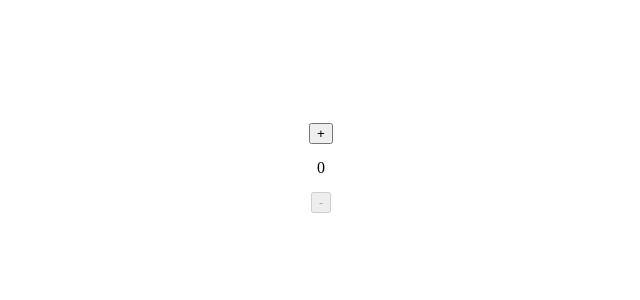
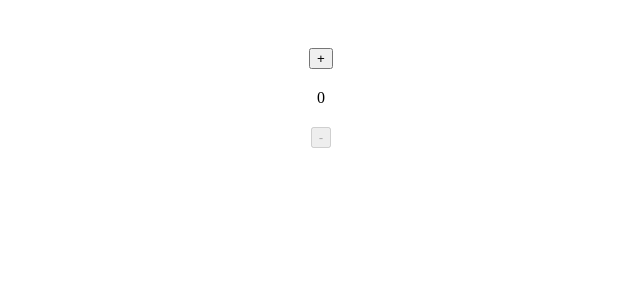
Before and after one commit to carlast22/typescript-example, a React (Vite) app: page / in a window 1280 px wide. Shown: the top 300 px of the page, without its empty margins (319-959 px from the left). Built offline with nearby package versions, Linux system fonts and the light colour scheme.

Commit message:
Correct flex box

```diff
--- a/components/App.tsx
+++ b/components/App.tsx
@@ -1,16 +1,15 @@
 import React from 'react'
 import styled from 'styled-components'
 
-export const Item = styled.div`
-  display: flex;
-  justify-content: center;
-  padding: 5px;
+const Item = styled.div`
+  padding: 10px;
 `
 
-export const Grid = styled.div`
-  display: grid;
-  grid-template-rows: 50px 50px;
-  grid-gap: 5px;
+const Grid = styled.div`
+  display: flex;
+  flex-direction: column;
+  align-items: center;
+  padding-top: 30px;
 `
 
 interface Props {
@@ -29,23 +28,17 @@ const App: React.FunctionComponent<Props> = ({ initialNumber }) => {
   }
 
   return (
-    <>
     <Grid>
-        <Item></Item>
-        <Item></Item>
       <Item>
         <button onClick={handleAddition}>+</button>
       </Item>
-        <Item>
-          <div>{number}</div>
-        </Item>
+      <Item>{number}</Item>
       <Item>
         <button disabled={number === 0} onClick={handleSubtraction}>
           -
         </button>
       </Item>
     </Grid>
-    </>
   )
 }
 
```
Lines whose indentation alone changed are shown as unchanged.
